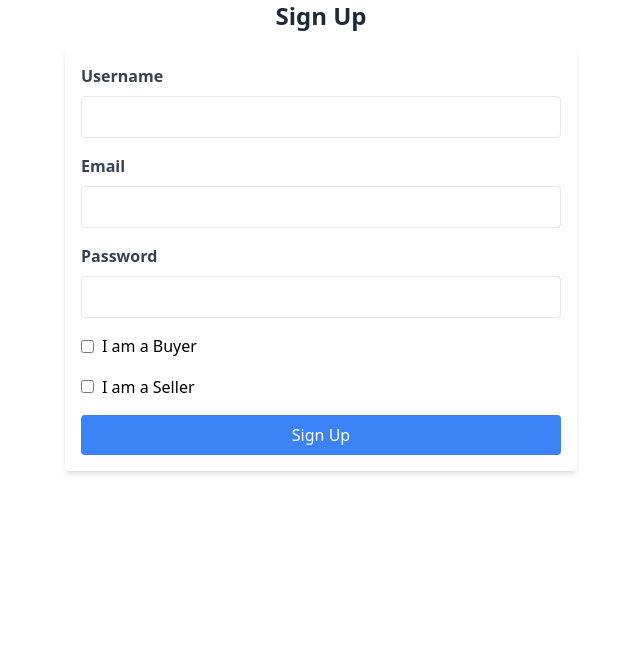
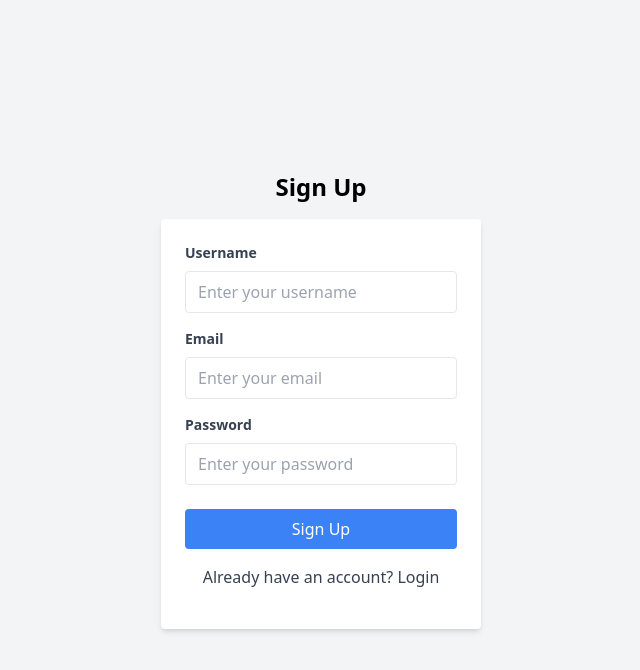
Before and after one commit to omgoswami/tiffin, a React (Create React App) app in the folder frontend/: page /signup in a window 1280 px wide. Shown: the top 670 px of the page, without its empty margins (319-959 px from the left). Built offline with nearby package versions, Linux system fonts and the light colour scheme.

Commit message:
took out sidebar and added all functionality to navbar for clean look, automatically makes all users both buyers and sellers, and added logout button to profile page so they have trouble loggin out (sneaky yes)

```diff
--- a/frontend/src/components/Navbar/Navbar.jsx
+++ b/frontend/src/components/Navbar/Navbar.jsx
@@ -19,13 +19,18 @@ const Navbar = () => {
 
   return (
     <div className="w-full bg-white shadow p-4 flex justify-between items-center">
-      <h1 className="text-xl font-bold text-gray-800">Food Marketplace</h1>
+      <h1 className="text-xl font-bold text-gray-800">Tiffin</h1>
       <nav className="flex space-x-4">
         {/* Conditionally render "Home" or "Explore" */}
           {!loggedIn ? (
+            <>
               <Link to="/" className="text-gray-600 hover:text-gray-800">
                 Home
               </Link>
+              <Link to="/login" className="text-gray-600 hover:text-gray-800">
+                Login
+              </Link>
+            </>
           ) : (
             <Link to="/explore" className="text-gray-600 hover:text-gray-800">
               Explore
--- a/frontend/src/layouts/MainLayout.jsx
+++ b/frontend/src/layouts/MainLayout.jsx
@@ -6,7 +6,6 @@ import Sidebar from "../components/Sidebar/Sidebar";
 const MainLayout = () => {
   return (
     <div className="flex h-screen">
-      <Sidebar />
       <div className="flex flex-col flex-grow">
         <Navbar />
         <main className="p-4 overflow-y-auto bg-gray-50">
--- a/frontend/src/pages/Auth/LoginPage.jsx
+++ b/frontend/src/pages/Auth/LoginPage.jsx
@@ -1,47 +1,51 @@
-// src/pages/Auth/LoginPage.jsx
 import React, { useState } from "react";
-import { login } from "../../api";
-import { useNavigate } from "react-router-dom"
-
+import { login } from "../../api"; // Assuming this function sends a login request to the backend
+import { useNavigate } from "react-router-dom";
 
 const LoginPage = () => {
-  const [email, setEmail] = useState('');
-  const [password, setPassword] = useState('');
-  const [message, setMessage] = useState('');
+  const [email, setEmail] = useState("");
+  const [password, setPassword] = useState("");
+  const [message, setMessage] = useState("");
   const navigate = useNavigate();
 
   const handleLogin = async (e) => {
     e.preventDefault();
 
-      const formData = new FormData();
-      formData.append('email', email);
-      formData.append('password', password);
+    const formData = new FormData(); // Prepare form data
+    formData.append("email", email);
+    formData.append("password", password);
 
     try {
-        // TODO: rework this to use login() function from api.js -- it's cleaner
-          const response = await fetch('/users/login', {
-              method: 'POST',
+      const response = await fetch("/users/login", {
+        method: "POST",
         body: formData,
       });
 
       const data = await response.json();
+
       if (response.ok) {
-              navigate(`/profile/${data.username}`)
+        navigate(`/profile/${data.username}`);
       } else {
-              setMessage(data.message);
+        setMessage(data.message || "Invalid email or password.");
       }
     } catch (error) {
-          console.error('Error during login:', error);
-          setMessage('An error occurred.');
+      console.error("Error during login:", error);
+      setMessage("An error occurred while trying to log in.");
     }
   };
 
   return (
     <div className="flex flex-col items-center justify-center h-screen bg-gray-100">
       <h1 className="text-2xl font-bold mb-4">Login</h1>
-      <form onSubmit={handleLogin} className="bg-white p-6 rounded shadow-md w-80">
+      <form
+        onSubmit={handleLogin}
+        className="bg-white p-6 rounded shadow-md w-100"
+      >
         <div className="mb-4">
-          <label className="block text-gray-700 text-sm font-bold mb-2" htmlFor="email">
+          <label
+            className="block text-gray-700 text-sm font-bold mb-2"
+            htmlFor="email"
+          >
             Email
           </label>
           <input
@@ -55,7 +59,10 @@ const LoginPage = () => {
           />
         </div>
         <div className="mb-4">
-          <label className="block text-gray-700 text-sm font-bold mb-2" htmlFor="password">
+          <label
+            className="block text-gray-700 text-sm font-bold mb-2"
+            htmlFor="password"
+          >
             Password
           </label>
           <input
@@ -68,10 +75,20 @@ const LoginPage = () => {
             required
           />
         </div>
-        <button type="submit" className="w-full bg-blue-500 text-white py-2 rounded hover:bg-blue-600">
+        <button
+          type="submit"
+          className="w-full bg-blue-500 text-white py-2 rounded hover:bg-blue-600"
+        >
           Login
         </button>
         {message && <p className="text-red-500 mt-2">{message}</p>}
+        <button
+          type="button"
+          className="mt-4 w-full text-gray-700 rounded hover:underline"
+          onClick={() => navigate("/signup")}
+        >
+          Haven't used Tiffin yet? Create Account
+        </button>
       </form>
     </div>
   );
--- a/frontend/src/pages/Auth/SignupPage.jsx
+++ b/frontend/src/pages/Auth/SignupPage.jsx
@@ -1,7 +1,6 @@
 import React, { useState } from "react";
 import { createUser } from "../../api";
 import { useNavigate } from "react-router-dom";
-
 
 const SignupPage = () => {
   const navigate = useNavigate();
@@ -27,9 +26,8 @@ const SignupPage = () => {
     e.preventDefault();
     try {
       const response = await createUser(formData);
-        // setMessage("User created successfully!");
       navigate(`/profile/${formData.username}`);
-        setFormData({ username: "", email: "", password: "", is_buyer: false, is_seller: false });
+      setFormData({ username: "", email: "", password: "", is_buyer: true, is_seller: true });
     } catch (error) {
       console.error("Error creating user:", error);
       setMessage("An error occurred while creating the user.");
@@ -37,88 +35,67 @@ const SignupPage = () => {
   };
 
   return (
-    <div className="signup-page">
-      <h1 className="text-2xl font-bold text-gray-800 text-center mb-4">Sign Up</h1>
-      <form className="max-w-lg mx-auto p-4 bg-white rounded shadow-md" onSubmit={handleSubmit}>
+    <div className="flex flex-col items-center justify-center h-screen bg-gray-100">
+      <h1 className="text-2xl font-bold mb-4">Sign Up</h1>
+      <form onSubmit={handleSubmit} className="bg-white p-6 rounded shadow-md w-80">
         <div className="mb-4">
-          <label className="block text-gray-700 font-bold mb-2" htmlFor="username">
+          <label className="block text-gray-700 text-sm font-bold mb-2" htmlFor="username">
             Username
           </label>
           <input
+            id="username"
             type="text"
-            id="username"
+            placeholder="Enter your username"
             name="username"
             value={formData.username}
             onChange={handleChange}
-            className="w-full px-3 py-2 border rounded"
+            className="w-full px-3 py-2 border rounded focus:outline-none focus:ring focus:ring-blue-200"
             required
           />
         </div>
-
         <div className="mb-4">
-          <label className="block text-gray-700 font-bold mb-2" htmlFor="email">
+          <label className="block text-gray-700 text-sm font-bold mb-2" htmlFor="email">
             Email
           </label>
           <input
+            id="email"
             type="email"
-            id="email"
+            placeholder="Enter your email"
             name="email"
             value={formData.email}
             onChange={handleChange}
-            className="w-full px-3 py-2 border rounded"
+            className="w-full px-3 py-2 border rounded focus:outline-none focus:ring focus:ring-blue-200"
             required
           />
         </div>
-
         <div className="mb-4">
-          <label className="block text-gray-700 font-bold mb-2" htmlFor="password">
+          <label className="block text-gray-700 text-sm font-bold mb-2" htmlFor="password">
             Password
           </label>
           <input
+            id="password"
             type="password"
-            id="password"
+            placeholder="Enter your password"
             name="password"
             value={formData.password}
             onChange={handleChange}
-            className="w-full px-3 py-2 border rounded"
+            className="w-full px-3 py-2 border rounded focus:outline-none focus:ring focus:ring-blue-200"
             required
           />
-        </div>
-
-        <div className="mb-4">
-          <label className="inline-flex items-center">
-            <input
-              type="checkbox"
-              name="is_buyer"
-              checked={formData.is_buyer}
-              onChange={handleChange}
-              className="mr-2"
-            />
-            I am a Buyer
-          </label>
-        </div>
-
-        <div className="mb-4">
-          <label className="inline-flex items-center">
-            <input
-              type="checkbox"
-              name="is_seller"
-              checked={formData.is_seller}
-              onChange={handleChange}
-              className="mr-2"
-            />
-            I am a Seller
-          </label>
-        </div>
-
-        <button
-          type="submit"
-          className="w-full bg-blue-500 text-white py-2 px-4 rounded hover:bg-blue-600"
-        >
+        <div className="pt-6">
+          <button type="submit" className="w-full bg-blue-500 text-white py-2 rounded hover:bg-blue-600">
             Sign Up
           </button>
-
-        {message && <p className="mt-4 text-center text-gray-700">{message}</p>}
+        </div>
+        {message && <p className="text-red-500 mt-2">{message}</p>}
+        <button
+          type="button"
+          className="mt-4 w-full text-gray-700 rounded hover:underline"
+          onClick={() => navigate("/login")}
+        >
+          Already have an account? Login
+        </button>
+        </div>
       </form>
     </div>
   );
--- a/frontend/src/pages/Dashboard/DashboardPage.jsx
+++ b/frontend/src/pages/Dashboard/DashboardPage.jsx
@@ -1,5 +1,5 @@
 import React from 'react';
-
+{/* useless until we come up with a feed type thing maybe or an all-access summary page */}
 const DashboardPage = () => {
   return (
     <div className="dashboard-page">
--- a/frontend/src/pages/Profile/ProfilePage.jsx
+++ b/frontend/src/pages/Profile/ProfilePage.jsx
@@ -1,14 +1,17 @@
 import React, { useState, useEffect } from "react";
 import ProfileTabs from "../../components/Profile/ProfileTabs";
 import FeaturedGrid from "../../components/Home/FeaturedGrid";
-import { useParams } from "react-router-dom";
+import { useParams, useNavigate } from "react-router-dom";
+import { checkSession } from "../../utils/session";
 
 const ProfilePage = () => {
   const user = useParams();
+  const navigate = useNavigate();
 
   const [items, setItems] = useState([]);
   const [loading, setLoading] = useState(true);
   const [error, setError] = useState(null);
+  const [loggedIn, setLoggedIn] = useState(false);
 
   useEffect(() => {
     const fetchSellerItems = async () => {
@@ -29,6 +32,34 @@ const ProfilePage = () => {
 
     fetchSellerItems();
   }, []);
+
+  useEffect(() => {
+    const verifySession = async () => {
+      const { loggedIn } = await checkSession();
+      setLoggedIn(loggedIn);
+    };
+    verifySession();
+  }, []);
+
+  const handleLogout = async () => {
+    try {
+      const response = await fetch("/users/logout", {
+        method: "POST",
+        headers: {
+          "Content-Type": "application/json",
+        },
+      });
+      if (response.ok) {
+        const result = await response.json();
+        console.log(result.message);
+        setLoggedIn(false);
+        navigate(result.redirect);
+        window.location.reload();
+      }
+    } catch (error) {
+      console.error("Error logging out: ", error);
+    }
+  };
 
   if (loading) return <div>Loading...</div>;
   if (error) return <div>Error: {error}</div>;
@@ -80,6 +111,15 @@ const ProfilePage = () => {
           </div>
         )}
       </div>
+
+      {loggedIn && (
+        <button
+          onClick={handleLogout}
+          className="bg-red-500 text-white px-4 py-2 rounded hover:bg-red-600 mt-4"
+        >
+          Logout
+        </button>
+      )}
     </div>
   );
 };
```
Lines whose indentation alone changed are shown as unchanged.
